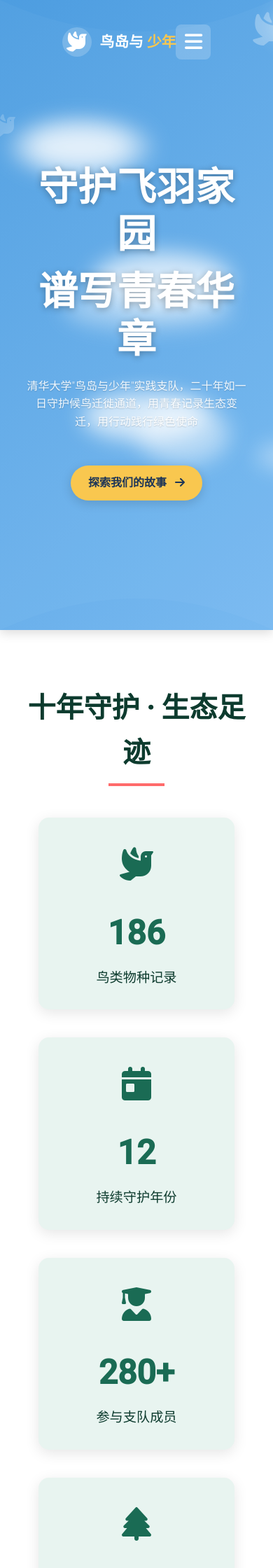
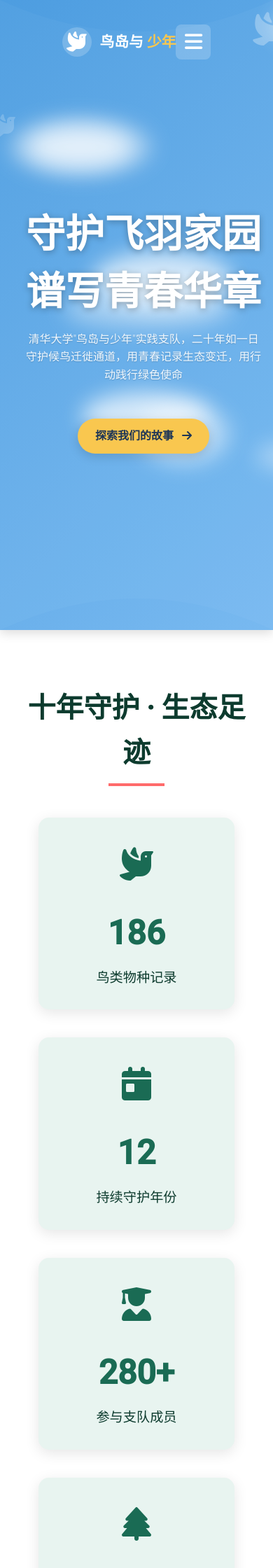
Before and after one commit to zf-li23/tsinghua_birdisland.github.io, a Jekyll site: the page built from index.html, in a window 390 px wide. Shown: the top 2240 px of the page at 70% size. Built offline with Jekyll 4.4.1, drawn with Linux system fonts in a browser that asks for light colours.

Commit message:
Update header_home.html

```diff
--- a/_includes/header_home.html
+++ b/_includes/header_home.html
@@ -406,7 +406,9 @@
 
         @media (max-width: 480px) {
             .hero-title {
-                font-size: 1.6rem;
+                font-size: clamp(1.6rem, 6vw, 1.8rem);
+                word-break: keep-all;
+                line-height: 1.4;
             }
 
             .hero p {
```
